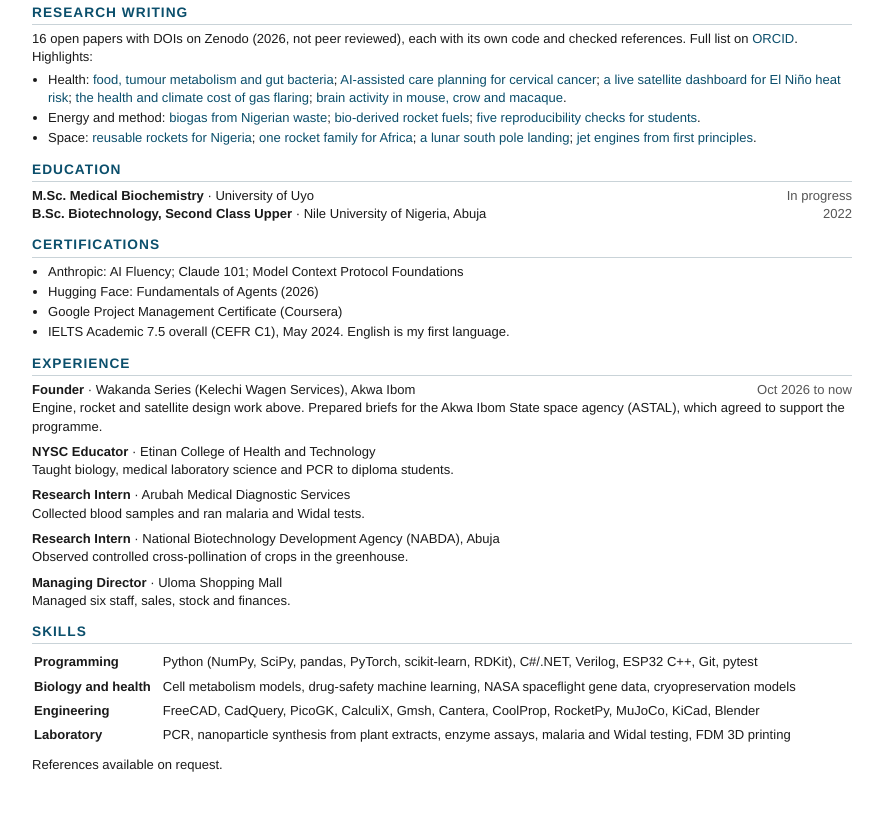
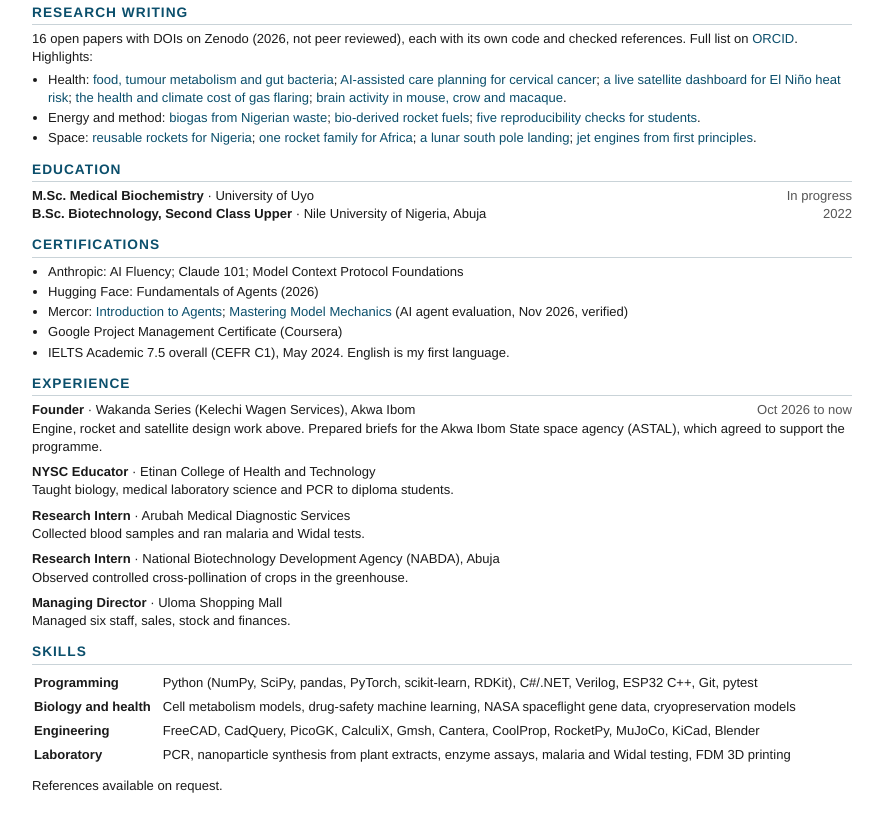
Before and after one commit to cloudynirvana/cloudynirvana, a plain HTML site: page cv/cv.html in a window 1280 px wide. Shown: the part 1505-2328 px from the top of the page, without its empty margins (198-1081 px from the left). Drawn offline with Linux system fonts and the light colour scheme.

Commit message:
Add Mercor certifications (Introduction to Agents, Mastering Model Mechanics) (#4)
Claude-Session: https://claude.ai/code/session_01Ly7epfkgbxehRbo8Yvbg87

Co-authored-by: Claude <noreply@anthropic.com>

```diff
--- a/cv/cv.html
+++ b/cv/cv.html
@@ -172,6 +172,7 @@
 <ul>
   <li>Anthropic: AI Fluency; Claude 101; Model Context Protocol Foundations</li>
   <li>Hugging Face: Fundamentals of Agents (2026)</li>
+  <li>Mercor: <a href="https://work.mercor.com/learn/verify/MRC-2026-WB56432K">Introduction to Agents</a>; <a href="https://work.mercor.com/learn/verify/MRC-2026-5GAV5YLN">Mastering Model Mechanics</a> (AI agent evaluation, Nov 2026, verified)</li>
   <li>Google Project Management Certificate (Coursera)</li>
   <li>IELTS Academic 7.5 overall (CEFR C1), May 2024. English is my first language.</li>
 </ul>
```
Also changed, not shown: index.html (+1 -0 lines), 2 other files.
